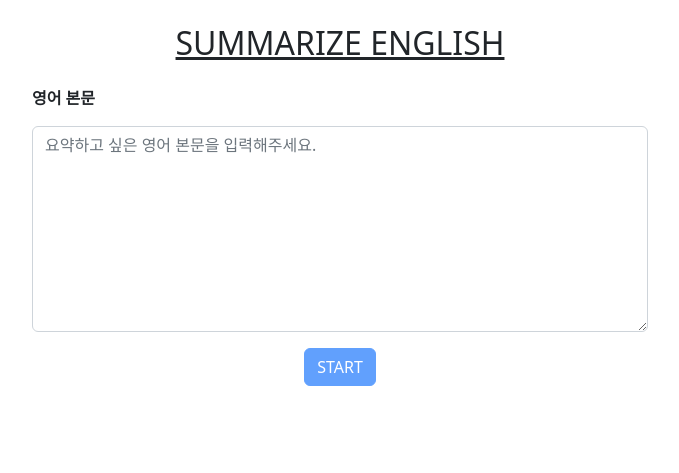
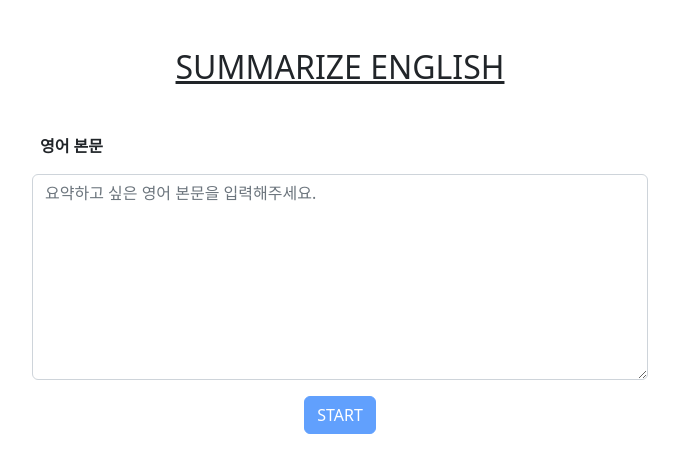
Before and after one commit to minseo-hong/learningfair, a Django app: page / in a window 1280 px wide. Shown: the top 473 px of the page, without its empty margins (300-979 px from the left). Run offline with Django 4.2, Linux system fonts and the light colour scheme; some libraries are stand-ins or nearby versions.

Commit message:
Edit margin

```diff
--- a/templates/main/index.html
+++ b/templates/main/index.html
@@ -1,14 +1,14 @@
 {% extends 'base.html' %}
 {% block content %}
 <div class="content">
-    <h2 class="text-center my-4">
+    <h2 class="text-center my-5">
         <a href="/" class="link-dark">
             SUMMARIZE ENGLISH
         </a>
     </h2>
     <form method="POST">
         {% csrf_token %}
-        <div class="mb-3">
+        <div class="ms-2 mb-3">
             <label for="article" class="fw-bold">영어 본문</label>
         </div>
         <textarea class="article-input form-control" name="article" id="article"
```
